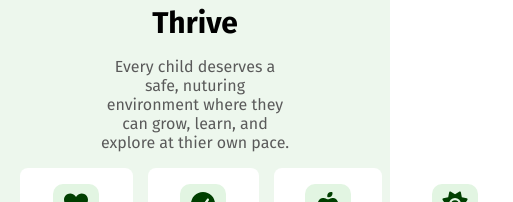
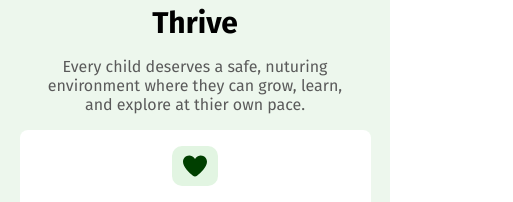
Before and after one commit to AllenCodess/krEarlyLearning, a React (Vite) app in the folder frontend/: page / in a window 390 px wide. Shown: the part 614-816 px from the top of the page, 513 px wide, since content can reach past the window. Built offline with nearby package versions, Linux system fonts and the light colour scheme.

Commit message:
mobile response for last why

```diff
--- a/frontend/index.css
+++ b/frontend/index.css
@@ -291,4 +291,12 @@
     font-weight: 500;
     line-height: 16px;
   }
+
+  .why-choose-grid-container {
+    grid-template-columns: auto;
+  }
+
+  .why-choose-description {
+    width: 80%;
+  }
 }
```
